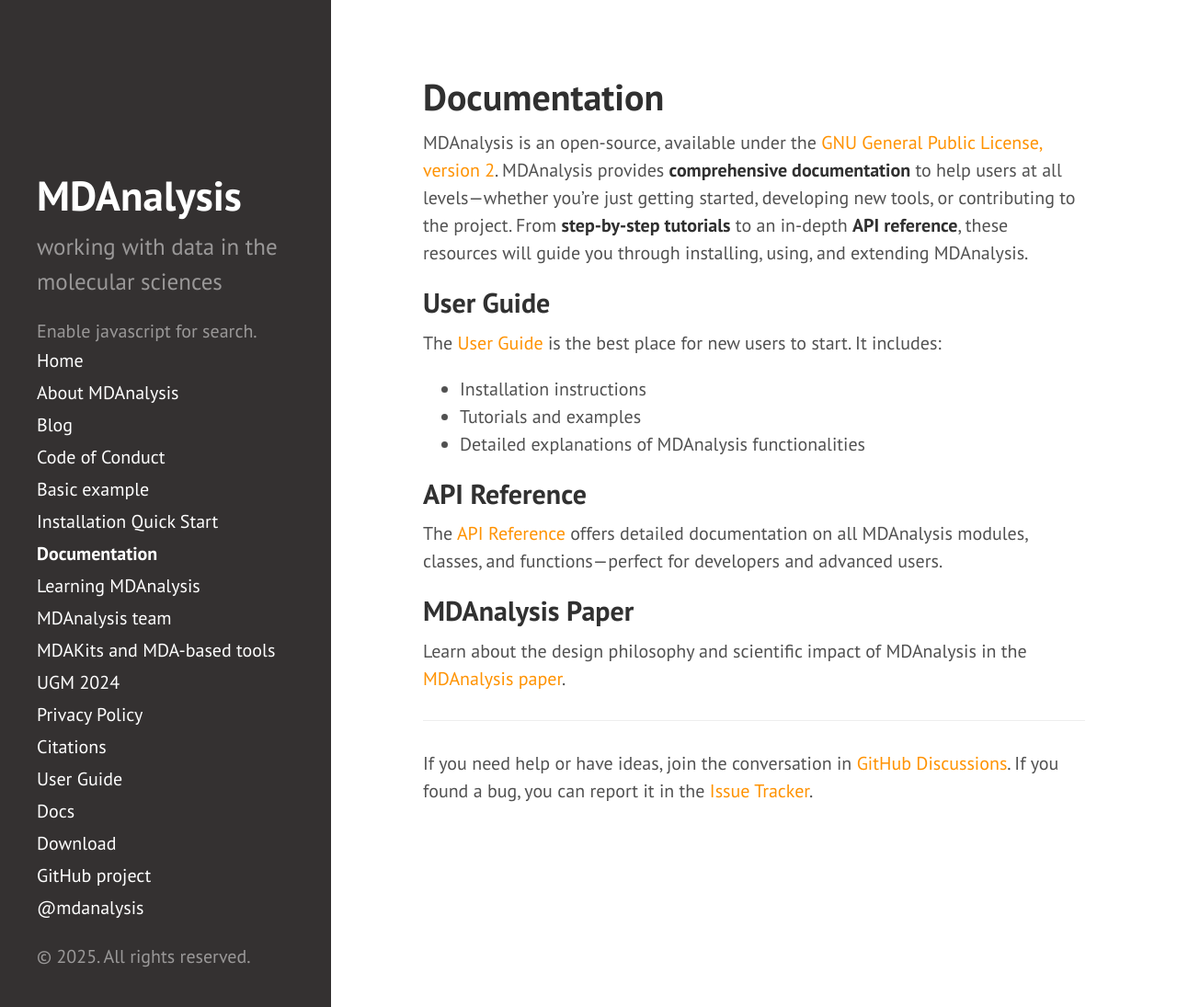
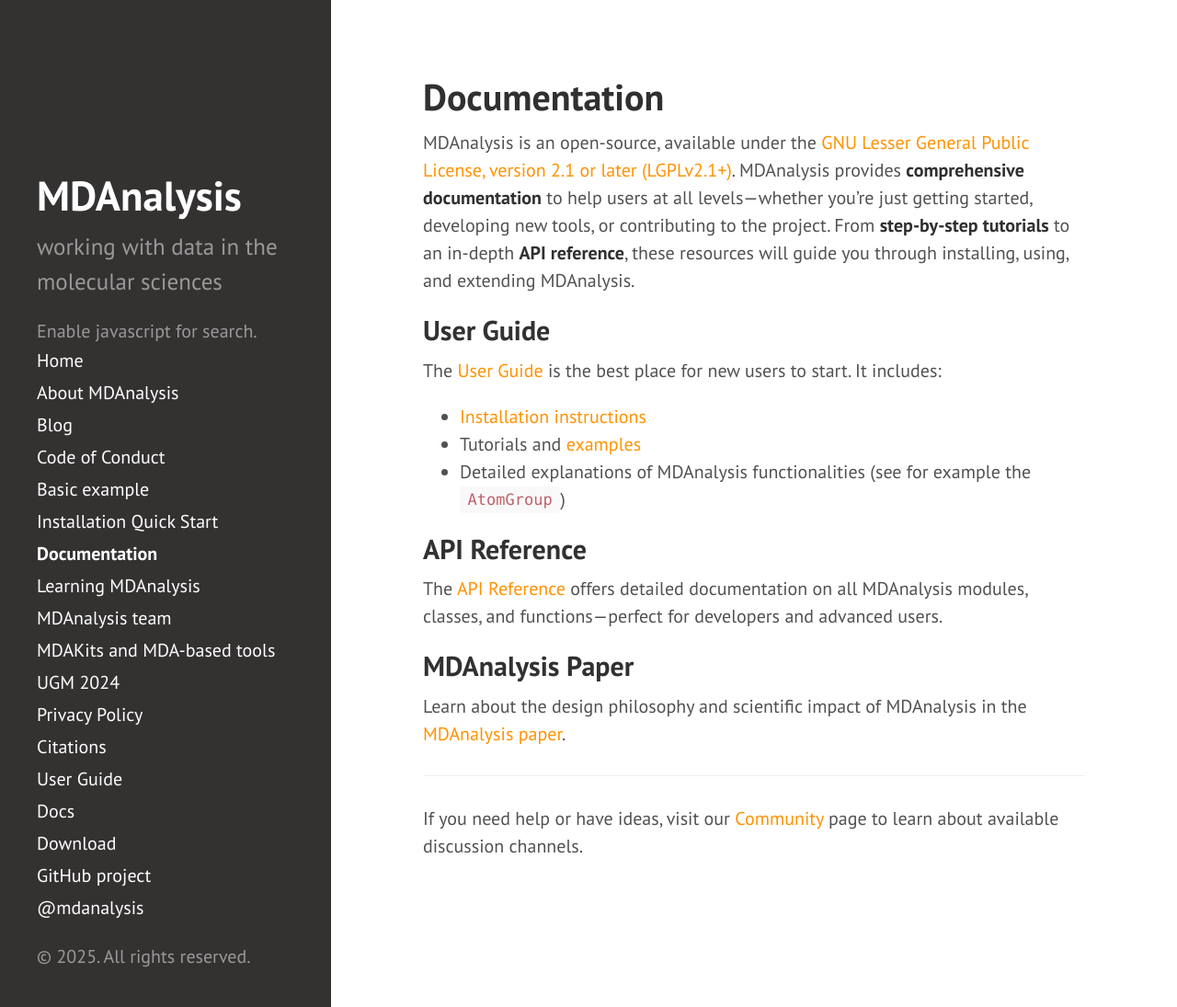
Before and after one commit to MDAnalysis/MDAnalysis.github.io, a Jekyll site: the page built from pages/documentation.md, in a window 1280 px wide and 1095 px high. Shown: the whole window at 92% size. Built offline with Jekyll 4.4.1, drawn with Linux system fonts in a browser that asks for light colours; comment, search, counter and statistics services are not loaded.

Commit message:
address PR review comments

```diff
--- a/pages/documentation.md
+++ b/pages/documentation.md
@@ -4,22 +4,21 @@ title: Documentation
 order: 3
 ---
 
-MDAnalysis is an open-source, available under the
-[GNU General Public License, version 2](https://www.gnu.org/licenses/gpl-2.0.html). MDAnalysis provides **comprehensive documentation** to help users at all levels—whether you're just getting started, developing new tools, or contributing to the project. From **step-by-step tutorials** to an in-depth **API reference**, these resources will guide you through installing, using, and extending MDAnalysis.
+MDAnalysis is an open-source, available under the [GNU Lesser General Public License, version 2.1 or later (LGPLv2.1+)](https://www.gnu.org/licenses/lgpl-2.1.html). MDAnalysis provides **comprehensive documentation** to help users at all levels&mdash;whether you're just getting started, developing new tools, or contributing to the project. From **step-by-step tutorials** to an in-depth **API reference**, these resources will guide you through installing, using, and extending MDAnalysis.
 
 ## User Guide
 The [User Guide]({{ site.docs.userguide.url }}) is the best place for new users to start. It includes:
 
-- Installation instructions
-- Tutorials and examples
-- Detailed explanations of MDAnalysis functionalities
+- [Installation instructions]({{ site.docs.userguide.url }}/stable/installation.html)
+- Tutorials and [examples]({{ site.docs.userguide.url }}/stable/examples/README.html)
+- Detailed explanations of MDAnalysis functionalities (see for example the [`AtomGroup`]({{ site.docs.userguide.url }}/stable/atomgroup.html))
 
 ## API Reference
-The [API Reference]({{ site.docs.mdanalysis.url }}) offers detailed documentation on all MDAnalysis modules, classes, and functions—perfect for developers and advanced users.
+The [API Reference]({{ site.docs.mdanalysis.url }}) offers detailed documentation on all MDAnalysis modules, classes, and functions&mdash;perfect for developers and advanced users.
 
 ## MDAnalysis Paper
 Learn about the design philosophy and scientific impact of MDAnalysis in the [MDAnalysis paper]({{ site.baseurl }}/pages/citations#Gowers2016).
 
 ---
 
-If you need help or have ideas, join the conversation in [GitHub Discussions]({{ site.mailinglists.discussion.url }}). If you found a bug, you can report it in the [Issue Tracker]({{ sitemap.github.issues }}).
+If you need help or have ideas, visit our [Community]({{ site.baseurl }}/pages/community) page to learn about available discussion channels.
```
